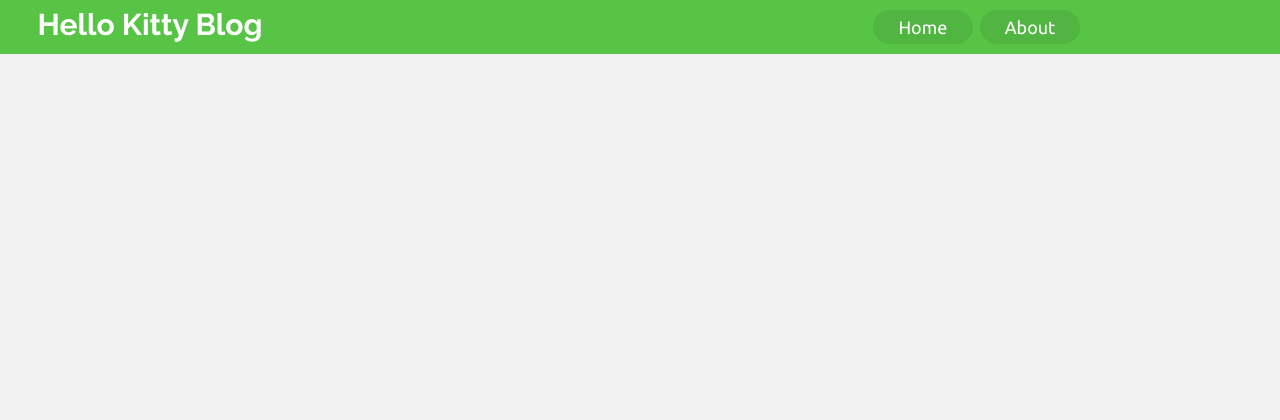
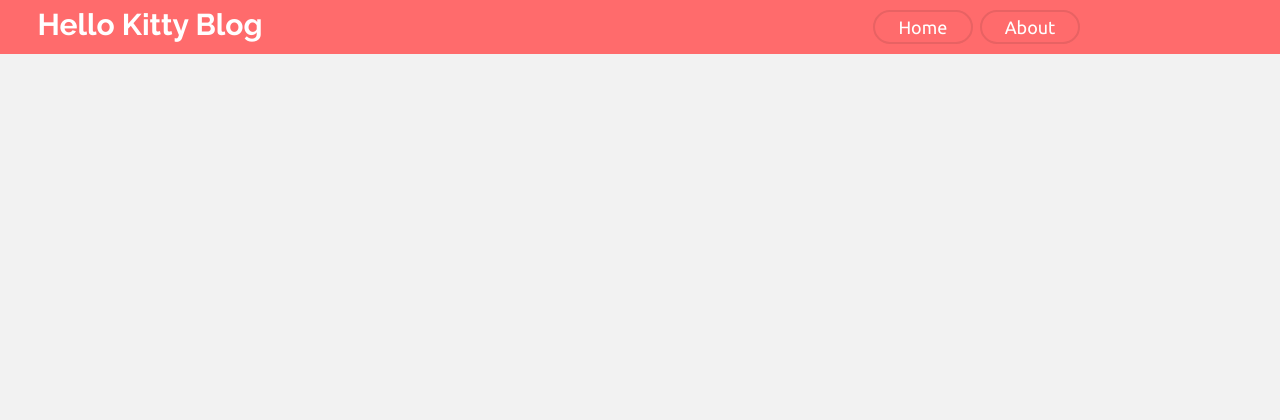
Before and after one commit to buoyantair/my-first-blog, a Django app: page / in a window 1280 px wide. Shown: the top 420 px of the page. Run offline with Django 3.2, Linux system fonts and the light colour scheme; data that the repository does not hold is empty; some libraries are stand-ins or nearby versions.

Commit message:
Finished website

```diff
--- a/blog/static/css/site-header.css
+++ b/blog/static/css/site-header.css
@@ -17,7 +17,7 @@ body,html{
 
   min-height: 10px;
   max-height: 60px;
-  background: #58c446;
+  background: #FF6B6C;
   font-family: "Raleway", sans-serif;
   font-weight: bold;
   color: #FFF;
@@ -54,13 +54,13 @@ body,html{
   min-width: 100px;
   text-decoration: none;
   color: #FFF;
-  background: #51B541;
+  background: #FF6B6C;
   border-radius: 30px;
   margin: 0 .2em;
-  border: 2px solid #51B541;
+  border: 2px solid #E86263;
 }
 
 .navigation a:hover{
-  background: #58c446;
-  border: 2px solid #51B541;
+  background: #FF6B6C;
+  border: 2px solid #E86263;
 }
```
